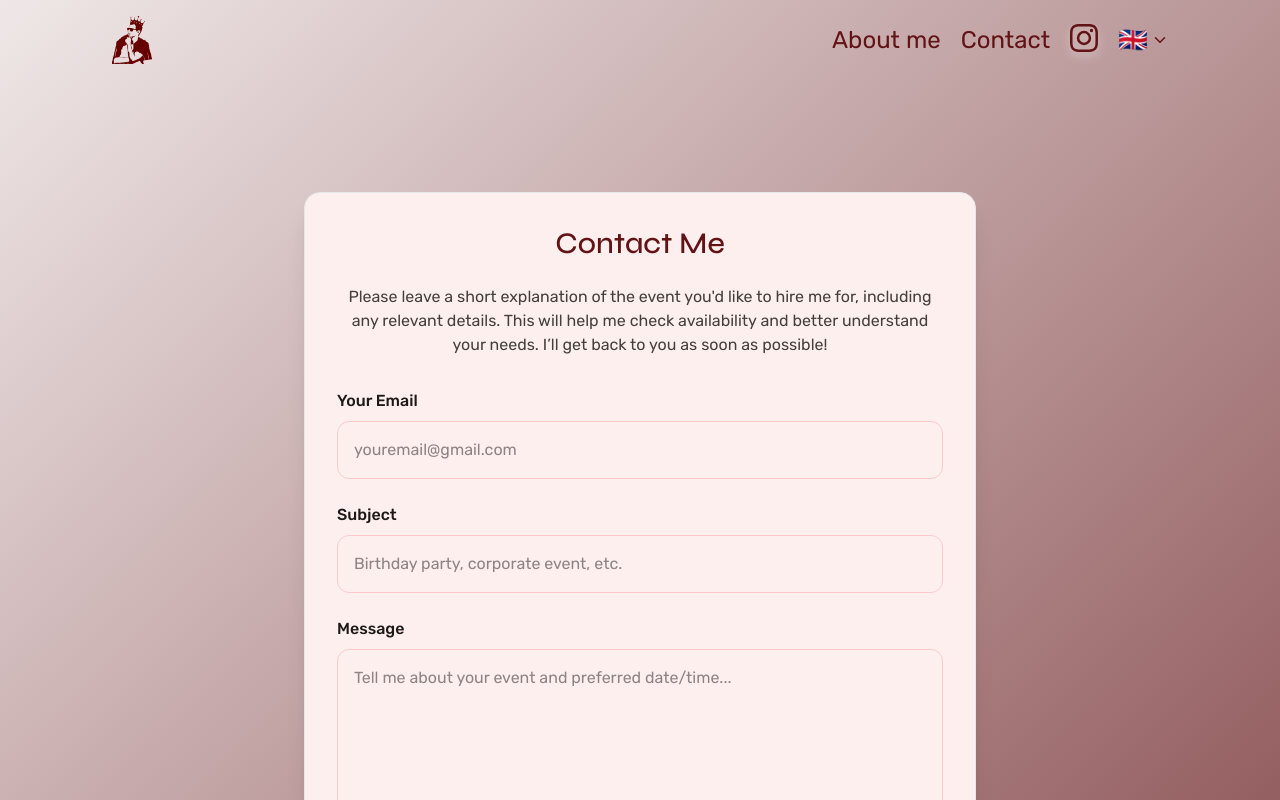
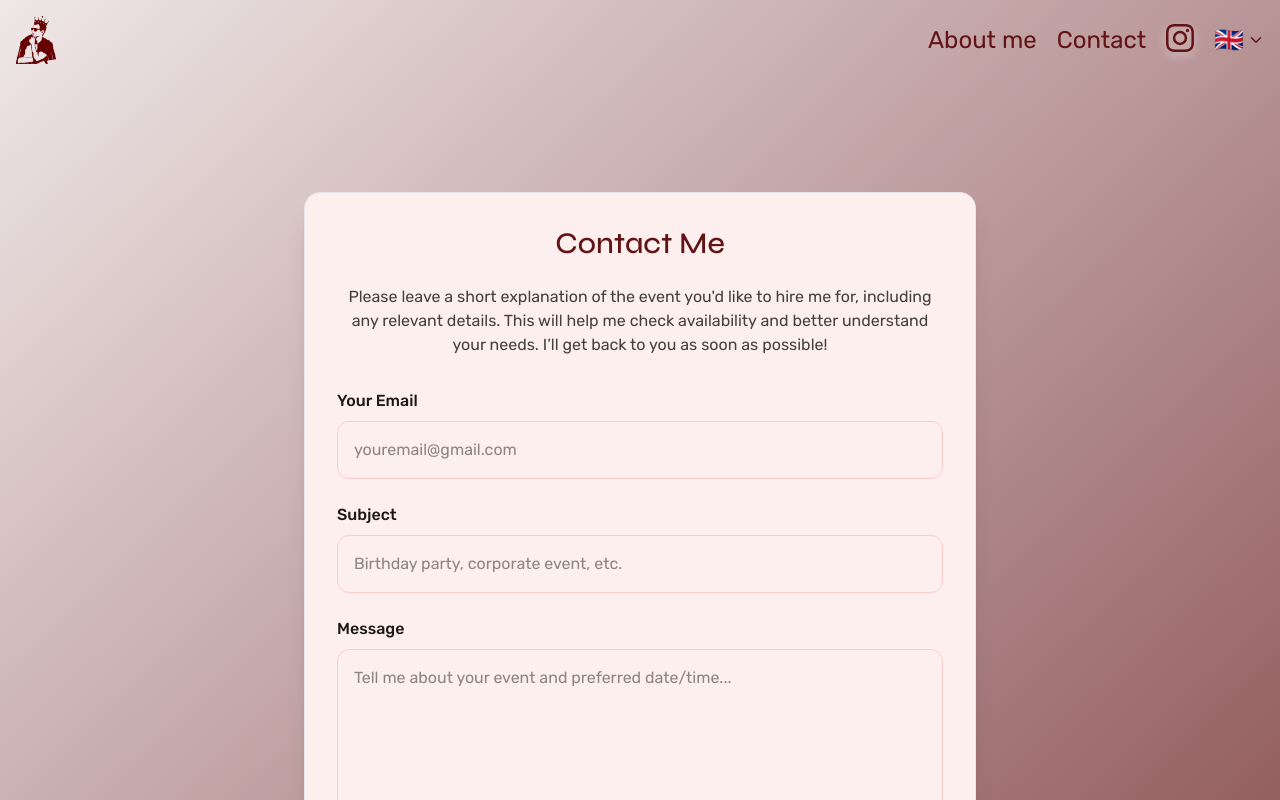
Before and after one commit to Machvca/BastienBonillados, a Next.js app: page /en/contact in a window 1280 px wide. Shown: the top 800 px of the page. Built offline with nearby package versions, Linux system fonts and the light colour scheme; what @midudev/tailwind-animations would draw is missing.

Commit message:
burguer menu

```diff
--- a/src/components/sections/Navbar.tsx
+++ b/src/components/sections/Navbar.tsx
@@ -13,33 +13,61 @@ function Navbar() {
   const [isOpen, setIsOpen] = useState(false);
   const [isScrolled, setIsScrolled] = useState(false);
   const t = useTranslations();
-  // Detectar el scroll
+
   useEffect(() => {
     const handleScroll = () => {
-      setIsScrolled(window.scrollY > 30); // Cambia cuando baja más de 50px
+      setIsScrolled(window.scrollY > 30);
     };
-
     window.addEventListener("scroll", handleScroll);
     return () => window.removeEventListener("scroll", handleScroll);
   }, []);
 
   return (
+    <>
+      {/* NAVBAR DESKTOP */}
       <nav
-      className={`fixed  font-rubik mx-24 rounded-4xl top-0 left-0 right-0 z-50  bg-clip-text transition-colors duration-600 ${
+        className={`fixed top-0 left-0 right-0 z-50 font-rubik transition-colors duration-600 ${
           isScrolled ? "bg-stone-900/20 shadow-xl" : "bg-transparent"
         }`}
       >
-      <div className="container mx-auto px-4 py-4 flex justify-between items-center">
+        <div className="hidden md:flex container mx-auto px-4 py-4 justify-between items-center">
           {/* Logo */}
           <Link href="/">
             <Image
               src={logoBastien}
               alt="Logo"
-            className=" w-10 h-12 cursor-pointer"
+              className="w-10 h-12 cursor-pointer"
             />
           </Link>
 
-        {/* Botón de menú hamburguesa */}
+          {/* Links */}
+          <div className="flex space-x-5 text-2xl">
+            <Link
+              href="/about"
+              className="text-[#621316] hover:text-[#621316]/60"
+            >
+              {t("ABOUT")}
+            </Link>
+            <Link
+              href="/contact"
+              className="text-[#621316] hover:text-[#621316]/60"
+            >
+              {t("CONTACT")}
+            </Link>
+            <a
+              href="https://www.instagram.com/thetintinmickey/"
+              target="_blank"
+              rel="noopener noreferrer"
+              className="hover:text-stone-900-700 cursor-pointer"
+            >
+              <Insta stroke="none" fill="#621316" />
+            </a>
+            <LanguageSwitcher />
+          </div>
+        </div>
+      </nav>
+
+      {/* BOTÓN HAMBURGUESA - MÓVIL */}
       <button
         className="md:hidden z-50 fixed top-4 right-4"
         onClick={() => setIsOpen(!isOpen)}
@@ -51,43 +79,16 @@ function Navbar() {
         )}
       </button>
 
-        {/* Menú de navegación (escritorio) */}
-        <div className="hidden md:flex space-x-5 text-2xl ">
-          <Link
-            href="/about"
-            className="text-[#621316] hover:text-[#621316]/60"
-          >
-            {t("ABOUT")}
-          </Link>
-          <Link
-            href="/contact"
-            className="text-[#621316] hover:text-[#621316]/60 "
-          >
-            {t("CONTACT")}
-          </Link>
-
-          <a
-            href="https://www.instagram.com/thetintinmickey/"
-            target="_blank"
-            rel="noopener noreferrer"
-            className="hover:text-stone-900-700 cursor-pointer"
-          >
-            <Insta stroke="none" fill="#621316" />
-          </a>
-          <LanguageSwitcher />
-        </div>
-      </div>
-
-      {/* Menú móvil */}
+      {/* MENÚ MÓVIL */}
       <div
-        className={`md:hidden fixed top-0  w-full h-full text-stone-300 bg-linear-to-br from-[#621316] via-[#621316] to-[#621316]  flex flex-col items-center justify-center gap-6 text-xl transition-all duration-700 ease-in-out ${
+        className={`md:hidden fixed inset-0 z-40 text-stone-300 bg-gradient-to-br from-[#621316] via-[#621316] to-[#621316] flex flex-col items-center justify-center gap-10 text-2xl transition-all duration-700 ease-in-out ${
           isOpen
             ? "translate-x-0 opacity-100 pointer-events-auto"
             : "-translate-x-full opacity-0 pointer-events-none"
         }`}
       >
         <BackgroundLines>
-          <div className="flex flex-col items-center justify-center gap-6 text-5xl mt-92 absolute ml-32">
+          <div className="flex flex-col items-center justify-center gap-8 text-4xl pt-72 font-rubik">
             <Link
               href="/about"
               className="hover:text-stone-200"
@@ -115,7 +116,7 @@ function Navbar() {
           </div>
         </BackgroundLines>
       </div>
-    </nav>
+    </>
   );
 }
 
```
Lines whose indentation alone changed are shown as unchanged.
